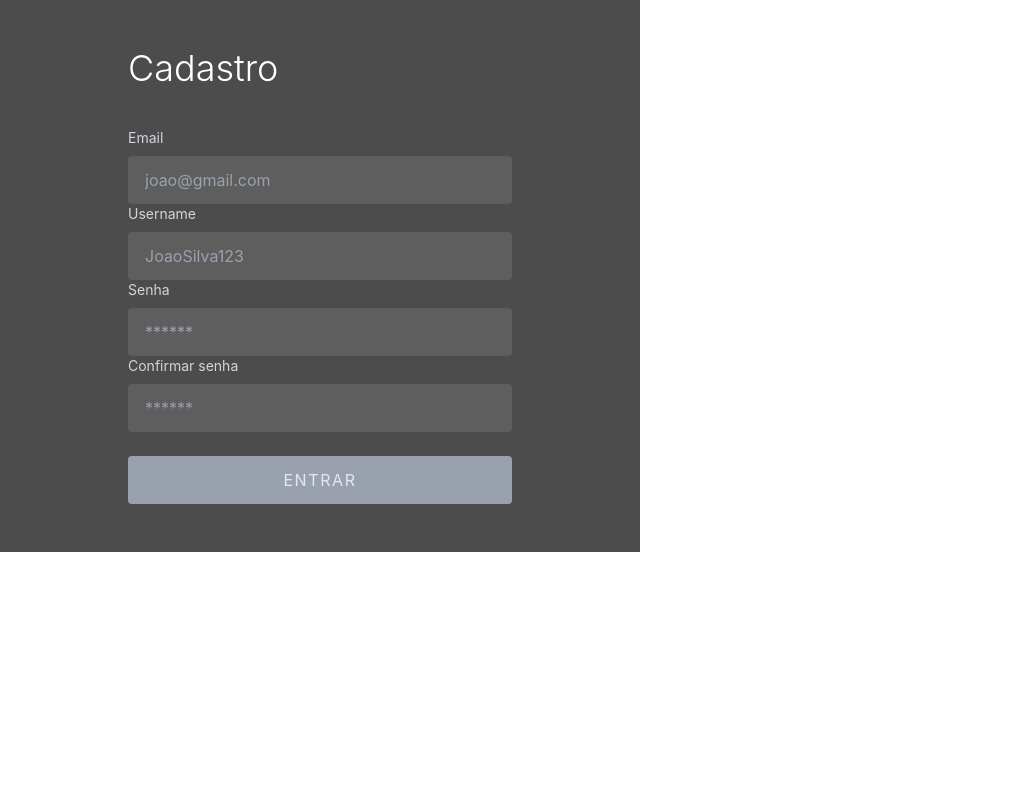
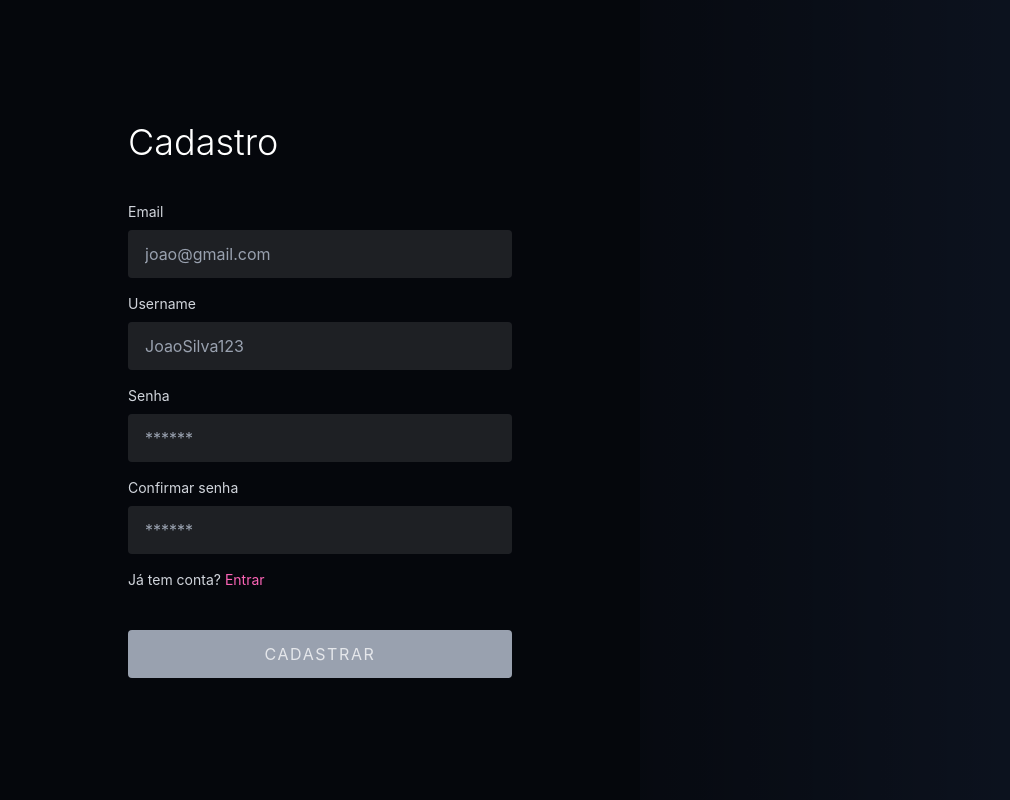
Before and after one commit to jeffsdac/blog-front, an Angular app: page /register in a window 1280 px wide. Shown: the whole page, without its empty margins (0-1010 px from the left). Built offline with nearby package versions, Linux system fonts and the light colour scheme.

Commit message:
feat: restructure authentication routes and enhance layout for login and registration components

```diff
--- /dev/null
+++ b/src/app/features/auth/layout/auth-layout.html
@@ -0,0 +1,11 @@
+<main class="min-h-screen flex bg-gray-900">
+    <section class="w-full md:w-1/2 flex items-center justify-center bg-black/70">
+        <div class="w-full max-w-md px-8 py-12 text-white">
+            <router-outlet />
+        </div>
+    </section>
+
+    <div class="hidden md:block md:w-1/2 bg-cover bg-center">
+        <div class="w-full h-full bg-gradient-to-l from-transparent to-black/60"></div>
+    </div>
+</main>
--- a/src/app/features/login/pages/login.html
+++ b/src/app/features/login/pages/login.html
@@ -1,7 +1,3 @@
-<main class="min-h-screen flex bg-gray-900">
-
-    <section class="w-full md:w-1/2 flex items-center justify-center bg-black/70">
-        <div class="w-full max-w-md px-8 py-12 text-white">
 <h1 class="text-4xl font-light mb-10">Login</h1>
 
 <form class="flex flex-col gap-4" (submit)="onSubmit($event)">
@@ -29,7 +25,10 @@
 
     <div class="flex flex-col space-y-2 text-sm text-gray-300">
         <a href="#" class="hover:underline">Esqueci minha senha</a>
-                    <p class="text-gray-300">Não tem conta? <a href="#" class="text-pink-400 hover:underline">Cadastre-se</a></p>
+        <p class="text-gray-300">
+            Não tem conta?
+            <a routerLink="/register" class="text-pink-400 hover:underline">Cadastre-se</a>
+        </p>
     </div>
 
     @if (loginService.status() === "loading") {
@@ -44,11 +43,3 @@
         [disabled]="LoginModelForm().invalid() || loginService.isLoading()"
     >ENTRAR</button>
 </form>
-        </div>
-    </section>
-
-    <div class="hidden md:block md:w-1/2 bg-cover bg-center">
-        <div class="w-full h-full bg-gradient-to-l from-transparent to-black/60"></div>
-    </div>
-
-</main>
--- a/src/app/features/login/pages/login.ts
+++ b/src/app/features/login/pages/login.ts
@@ -5,10 +5,11 @@ import { LoginService } from '../service/login.service';
 import { Username } from '../../../shared/formsfield/username/username';
 import { Password } from '../../../shared/formsfield/password/password';
 import { Statusmessage } from '../../../shared/statusmessage/statusmessage';
+import { RouterLink } from '@angular/router';
 
 @Component({
   selector: 'app-login',
-  imports: [Username, Password, Statusmessage],
+  imports: [Username, Password, Statusmessage, RouterLink],
   templateUrl: './login.html',
 })
 export class Login {
--- a/src/app/features/user/components/register/register.html
+++ b/src/app/features/user/components/register/register.html
@@ -1,9 +1,6 @@
+<h1 class="text-4xl font-light mb-10">Cadastro</h1>
 
-<section class="w-full md:w-1/2 flex items-center justify-center bg-black/70">
-    <div class="w-full max-w-md px-8 py-12 text-white">
-        <h1 class="text-4xl font-light mb-10">Cadastro</h1>
-        <form (submit)="onSubmit($event)">
-
+<form (submit)="onSubmit($event)" class="flex flex-col gap-4">
     <app-email
         [emailField]="registerModelForm.email"
     />
@@ -21,11 +18,15 @@
         label="Confirmar senha"
     />
 
+    <div class="flex flex-col space-y-2 text-sm text-gray-300">
+        <p class="text-gray-300">
+            Já tem conta?
+            <a routerLink="/login" class="text-pink-400 hover:underline">Entrar</a>
+        </p>
+    </div>
+
     <button type="submit"
         class="w-full bg-pink-600 hover:bg-pink-700 disabled:bg-gray-400 disabled:text-gray-200 disabled:cursor-not-allowed text-white py-3 rounded mt-6 tracking-widest transition-colors duration-150 focus:outline-none focus:ring-2 focus:ring-pink-500"
         [disabled]="registerModelForm().invalid()"
-            >ENTRAR</button>
-
+    >CADASTRAR</button>
 </form>
-    </div>
-</section>
--- a/src/app/features/user/components/register/register.ts
+++ b/src/app/features/user/components/register/register.ts
@@ -4,10 +4,11 @@ import { Password } from '../../../../shared/formsfield/password/password';
 import { IRegisterUserDTO } from '../../model/iregister-user-dto';
 import { email, form, maxLength, minLength, required, validate } from '@angular/forms/signals';
 import { Email } from '../../../../shared/formsfield/email/email';
+import { RouterLink } from '@angular/router';
 
 @Component({
   selector: 'app-register',
-  imports: [Username, Password, Email],
+  imports: [Username, Password, Email, RouterLink],
   templateUrl: './register.html',
 })
 export class Register {
```
Also changed, not shown: src/app/app.routes.ts (+11 -2 lines), src/app/features/auth/layout/auth-layout.ts (added, +9 -0 lines), 2 other files (tests, documents, lock files or other folders). Lines whose indentation alone changed are shown as unchanged.
